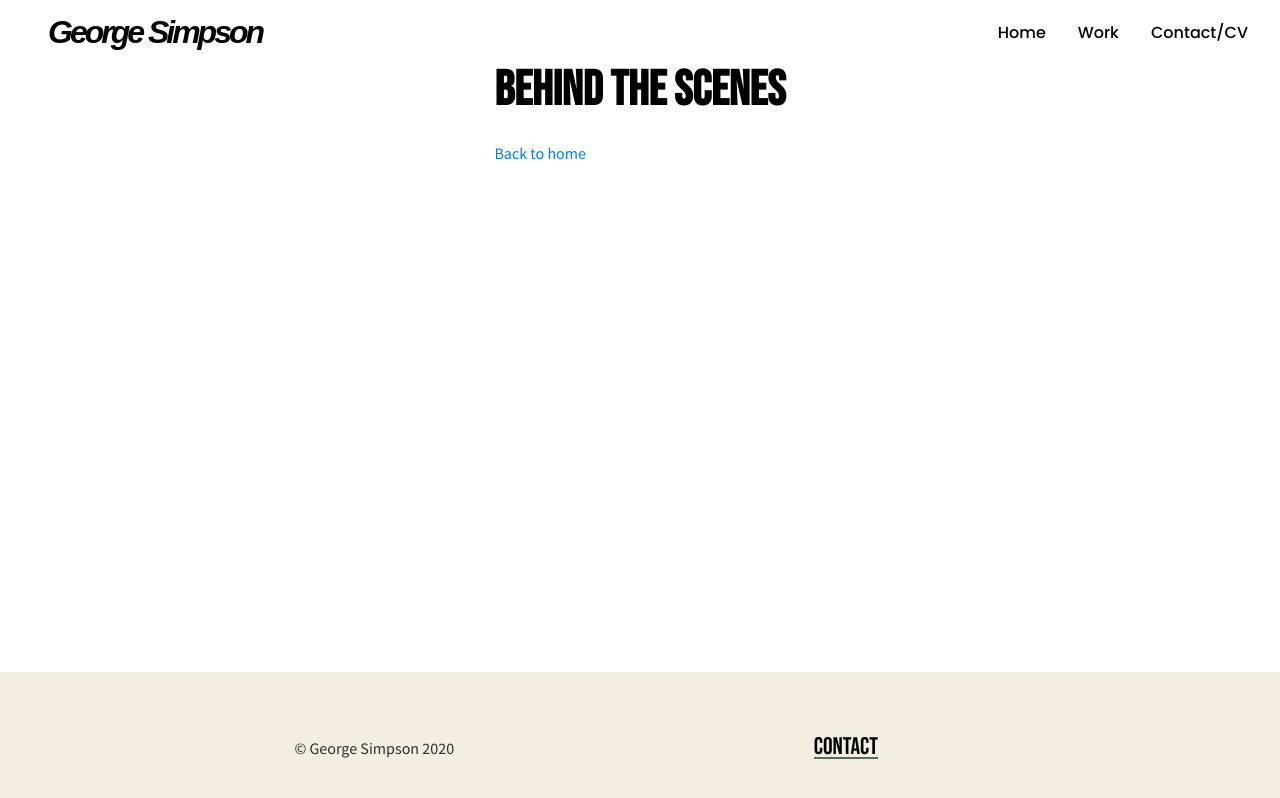
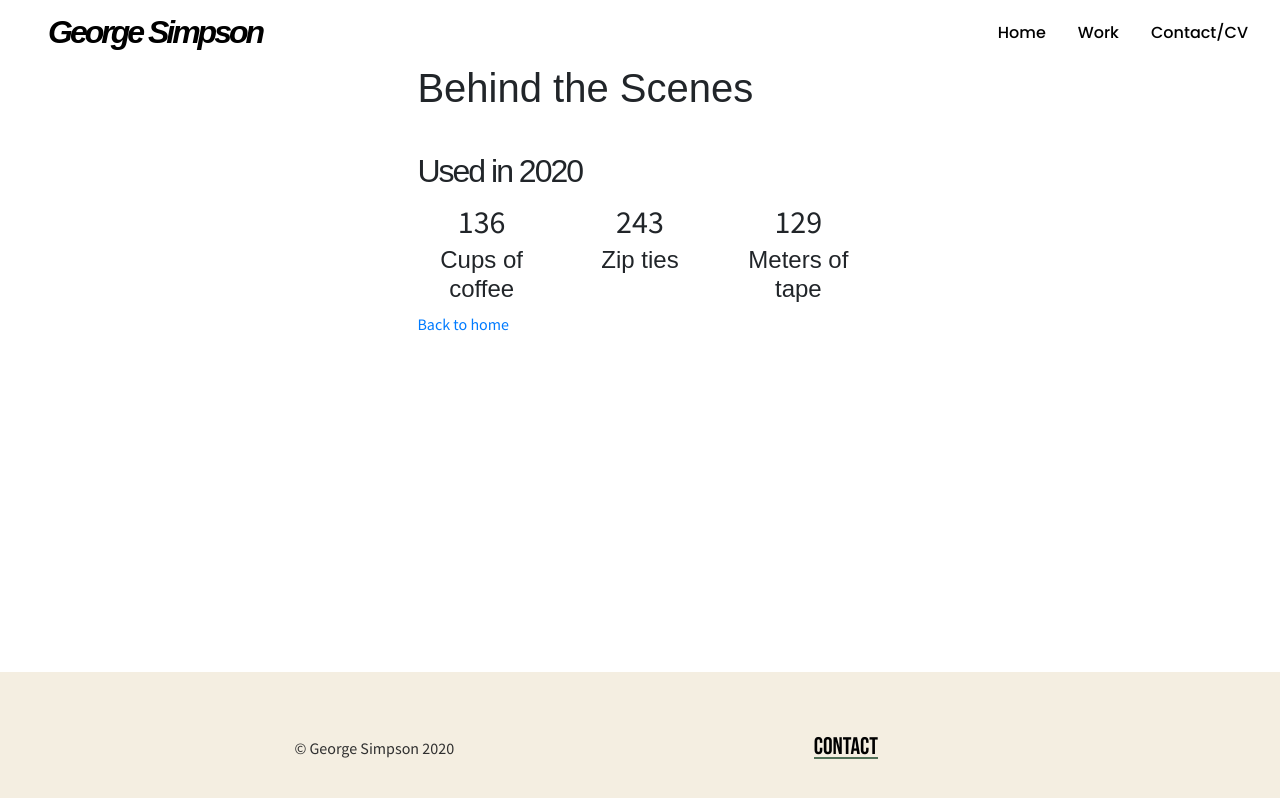
Before and after one commit to KajsaEklof/georgesimpson, a Gatsby site: page /behind-the-scenes in a window 1280 px wide. Built offline with nearby package versions, Linux system fonts and the light colour scheme; Gatsby itself is replaced by a stand-in of ours.

Commit message:
adding counter plugin

```diff
--- a/gatsby-config.js
+++ b/gatsby-config.js
@@ -5,7 +5,7 @@
  */
 
 module.exports = {
-  pathPrefix: "/georgesimpson",
+  pathPrefix: `/georgesimpson`,
   plugins: [
     `gatsby-plugin-styled-components`,
     `gatsby-transformer-sharp`,
@@ -24,13 +24,13 @@ module.exports = {
       resolve: `gatsby-source-filesystem`,
       options: {
         name: `images`,
-        path: `${__dirname}/static/images`,
+        path: `${__dirname}/src/srcImages`,
       },
     },
     {
       resolve: `gatsby-plugin-favicon`,
       options: {
-        logo: "./static/images/favicon.jpg",
+        logo: `${__dirname}/static/images/favicon.jpg`,
         icons: {
           android: true,
           appleIcon: true,
--- a/package.json
+++ b/package.json
@@ -34,6 +34,7 @@
     "gatsby-source-filesystem": "^2.3.18",
     "gatsby-transformer-sharp": "^2.5.10",
     "react": "^16.13.1",
+    "react-countup": "^4.3.3",
     "react-dom": "^16.13.1",
     "react-helmet": "^6.1.0",
     "styled-components": "^5.1.1",
--- /dev/null
+++ b/src/Components/behindthescenes.module.css
@@ -0,0 +1,3 @@
+.counter {
+    font-size: 2rem;
+}
--- a/src/pages/behind-the-scenes.js
+++ b/src/pages/behind-the-scenes.js
@@ -1,17 +1,61 @@
 import React from "react"
 import Layout from "../Components/Layout"
-import { Link } from 'gatsby';
-import Heading from "../Components/Heading";
-
-
+import { Link } from "gatsby"
+import Section from "../Components/Section"
+import CountUp from "react-countup"
+import BehindStyles from "../Components/behindthescenes.module.css"
+import "bootstrap/dist/css/bootstrap.min.css"
 
 const BHTSPage = () => {
   return (
     <Layout>
-      <Heading title="Behind the Scenes"/>
+      <h1>Behind the Scenes</h1>
+      <Section title="Used in 2020" />
+      <div className="row">
+        <div className="col-md-4 text-center">
+          <CountUp
+            className={BehindStyles.counter}
+            delay={0.5}
+            duration={3}
+            separator=" "
+            useEasing={true}
+            end={136}
+            onEnd={() => console.log("Ended! 👏")}
+            onStart={() => console.log("Started! 💨")}
+          />
+          <h4 className={BehindStyles.label}>Cups of coffee</h4>
+        </div>
+        <div className="col-md-4 text-center">
+          <CountUp
+            className={BehindStyles.counter}
+            delay={0.5}
+            duration={2.8}
+            separator=" "
+            useEasing={true}
+            end={243}
+            onEnd={() => console.log("Ended! 👏")}
+            onStart={() => console.log("Started! 💨")}
+          />
+          <h4>Zip ties</h4>
+        </div>
+        <div className="col-md-4 text-center">
+          <CountUp
+            className={BehindStyles.counter}
+            delay={0.5}
+            duration={2.75}
+            separator=" "
+            useEasing={true}
+            end={129}
+            onEnd={() => console.log("Ended! 👏")}
+            onStart={() => console.log("Started! 💨")}
+          />
+          <h4>Meters of tape</h4>
+        </div>
+      </div>
+
       <Link to="/">Back to home</Link>
     </Layout>
   )
 }
 
-export default BHTSPage;
+export default BHTSPage
```
Also changed, not shown: src/srcImages/GS_inhills_800.jpg (renamed from static/images/GS_inhills_800.jpg), src/srcImages/George1.jpg (renamed from static/images/George1.jpg), src/srcImages/GeorgeSimpson_bythesea_400.jpg (renamed from static/images/GeorgeSimpson_bythesea_400.jpg), 1 other file.
